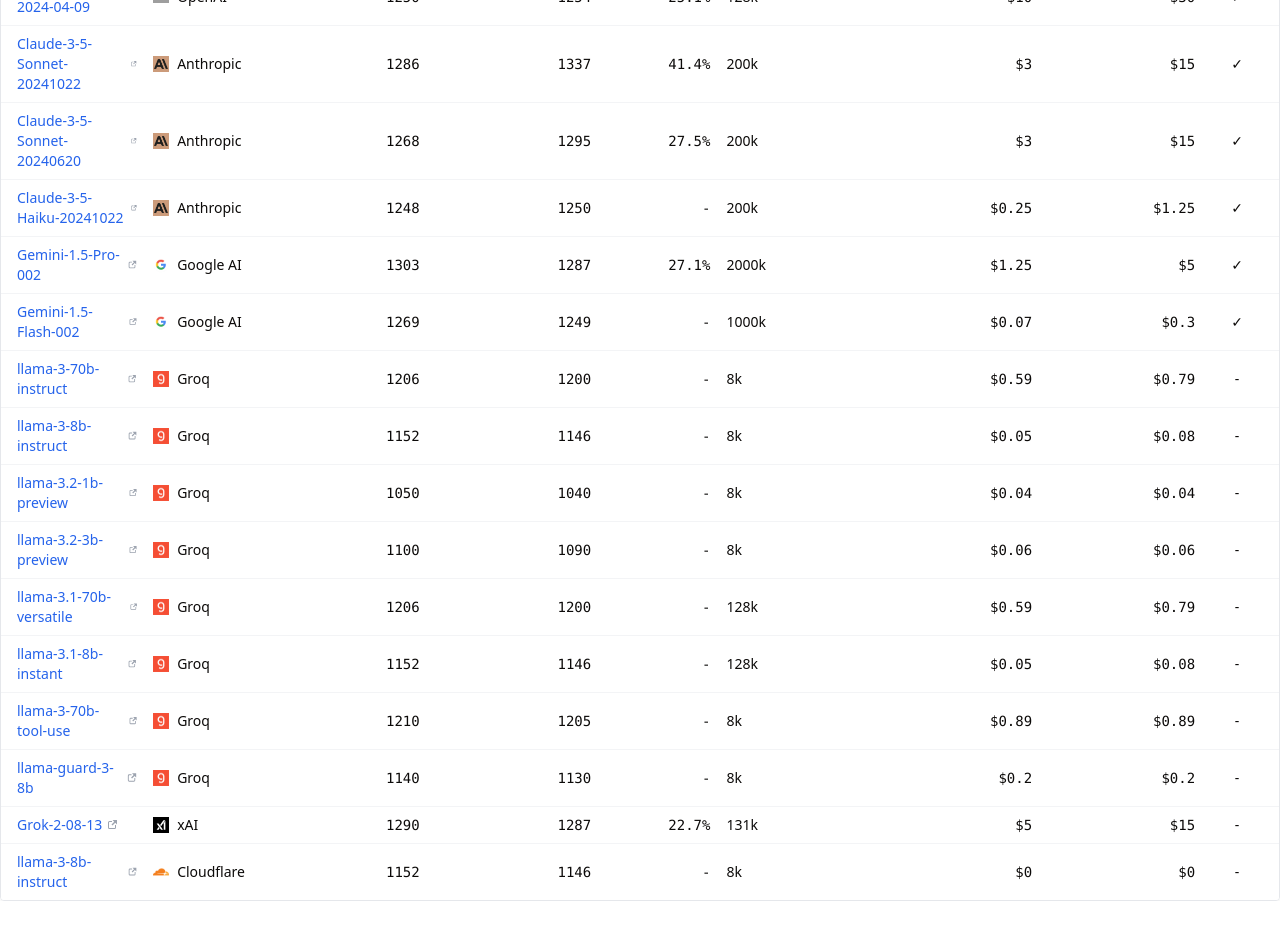
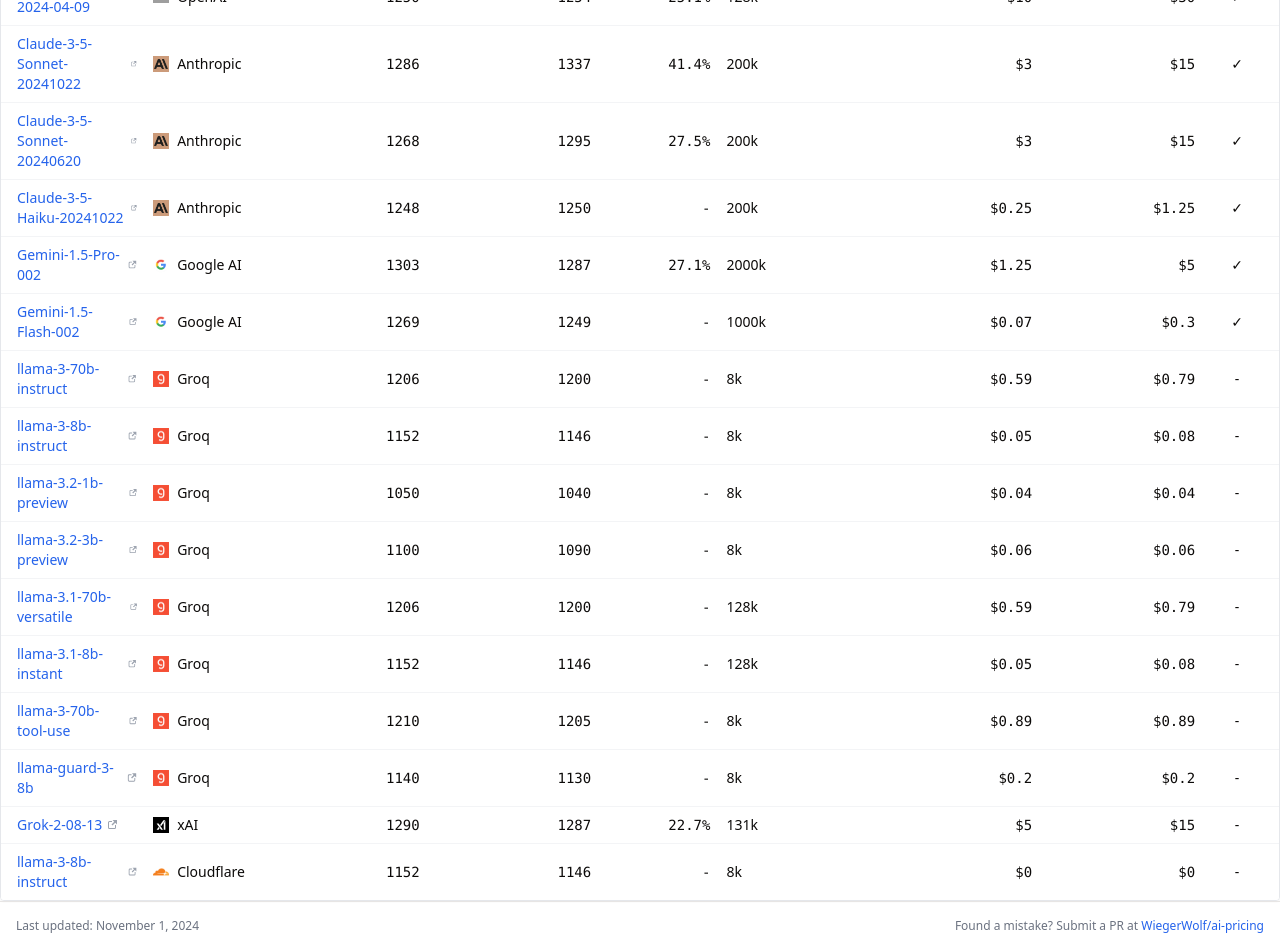
Before and after one commit to WiegerWolf/ai-pricing, a React (Vite) app: page / in a window 1280 px wide. Shown: the part 360-1310 px from the top of the page. Before the commit the page ends 1261 px from the top, so only its background shows below. Built offline with nearby package versions, Linux system fonts and the light colour scheme; grey boxes are pictures that could not be loaded.

Commit message:
Add layout and footer with repository link and last updated date

```diff
--- a/src/App.tsx
+++ b/src/App.tsx
@@ -4,6 +4,24 @@
 
 export default function App() {
   return (
-      <DataTable columns={columns} data={llmData} />
+    <div className="min-h-screen flex flex-col">
+      <main className="flex-grow">
+        <DataTable columns={columns} data={llmData} />
+      </main>
+      <footer className="text-xs text-gray-500 py-4 px-4 flex items-center justify-between border-t">
+        <span>Last updated: November 1, 2024</span>
+        <span>
+          Found a mistake? Submit a PR at{" "}
+          <a
+            href="https://github.com/WiegerWolf/ai-pricing"
+            target="_blank"
+            rel="noopener noreferrer"
+            className="text-blue-600 hover:underline"
+          >
+            WiegerWolf/ai-pricing
+          </a>
+        </span>
+      </footer>
+    </div>
   );
 }
```
